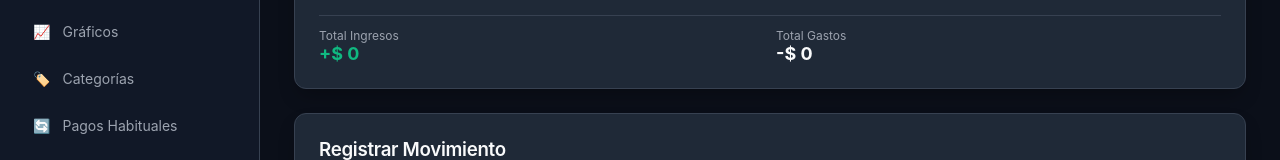
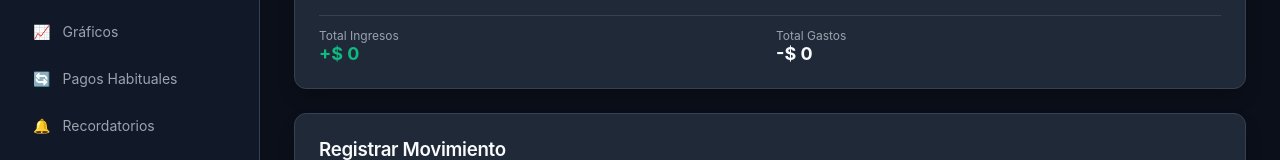
Before and after one commit to cristhian6767/Proyecto-App-IngresosyGastos-Personales, a React (Vite) app: page / in a window 1280 px wide. Shown: the part 180-340 px from the top of the page. Built offline with nearby package versions, Linux system fonts and the light colour scheme; no server answers; the database is empty.

Commit message:
Remove 'Categorías' from sidebar navigation

```diff
--- a/src/components/Sidebar.jsx
+++ b/src/components/Sidebar.jsx
@@ -5,7 +5,6 @@ export default function Sidebar({ isOpen, onClose, currentTab, setCurrentTab, ba
     { id: "inicio", label: "Inicio", icon: "📊" },
     { id: "cuentas", label: "Cuentas", icon: "💳" },
     { id: "graficos", label: "Gráficos", icon: "📈" },
-    { id: "categorias", label: "Categorías", icon: "🏷️" },
     { id: "pagos", label: "Pagos Habituales", icon: "🔄" },
     { id: "recordatorios", label: "Recordatorios", icon: "🔔" },
     { id: "ajustes", label: "Ajustes", icon: "⚙️" },
```
